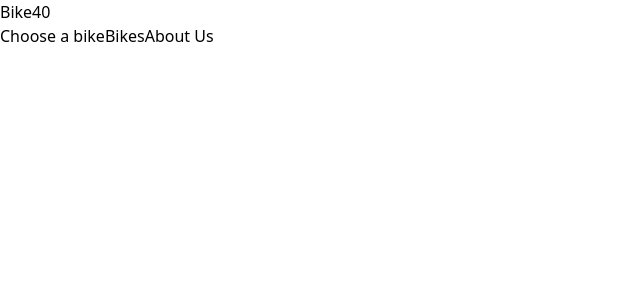
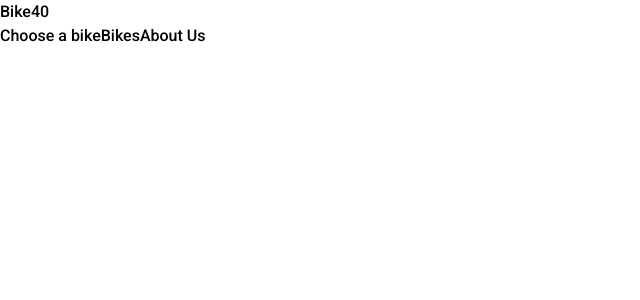
Before and after one commit to Byron-Segura/bike-shop, a React (Vite) app: page / in a window 1280 px wide. Shown: the top 300 px of the page, without its empty margins (0-640 px from the left). Built offline with nearby package versions, Linux system fonts and the light colour scheme.

Commit message:
Add font-family

```diff
--- a/index.html
+++ b/index.html
@@ -5,6 +5,10 @@
   <meta charset="UTF-8" />
   <meta name="viewport" content="width=device-width, initial-scale=1.0" />
   <title>Bike Shop</title>
+  <link rel="preconnect" href="https://fonts.googleapis.com">
+  <link rel="preconnect" href="https://fonts.gstatic.com" crossorigin>
+  <link href="https://fonts.googleapis.com/css2?family=Roboto:ital,wght@0,300;0,500;1,700&display=swap"
+    rel="stylesheet">
 </head>
 
 <body>
--- a/src/index.css
+++ b/src/index.css
@@ -1,5 +1,5 @@
 :root {
-  font-family: system-ui, Avenir, Helvetica, Arial, sans-serif;
+  font-family: "Roboto", sans-serif;
   line-height: 1.5;
   font-weight: 400;
   font-synthesis: none;
```
